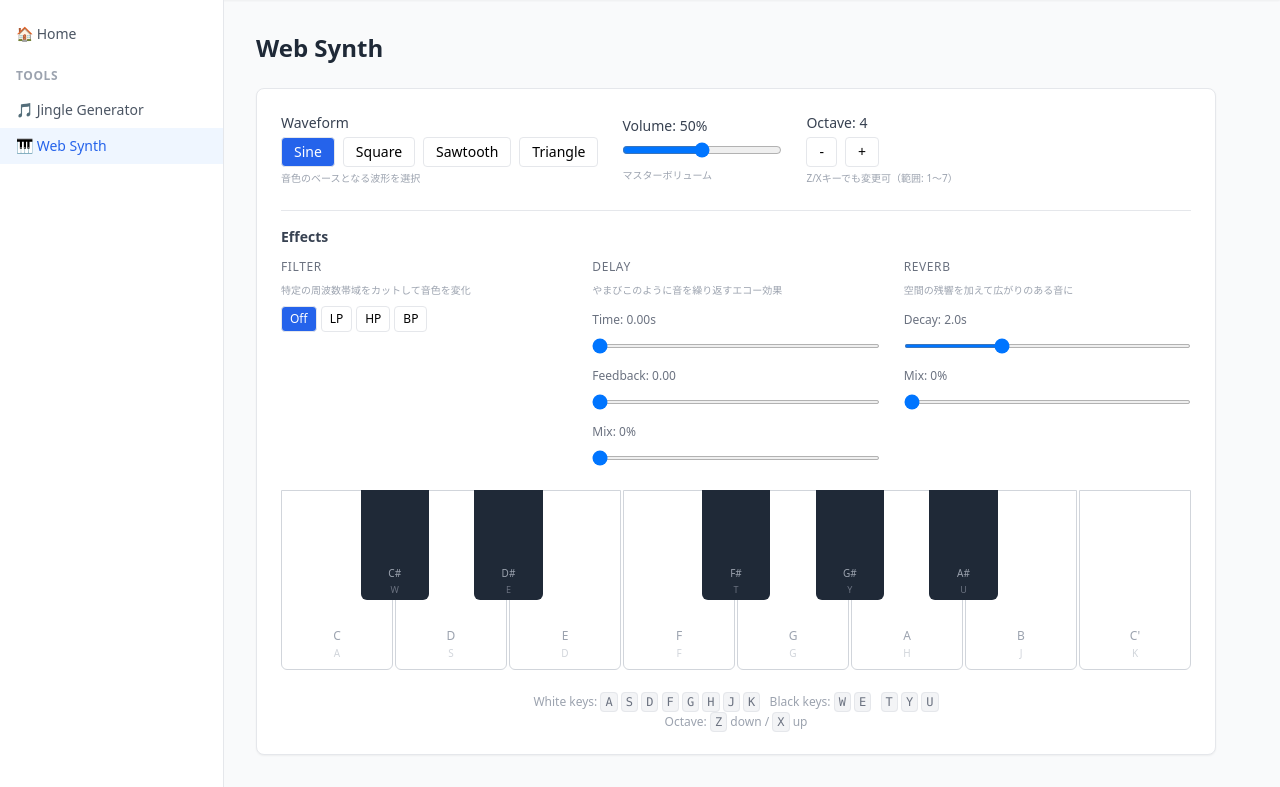
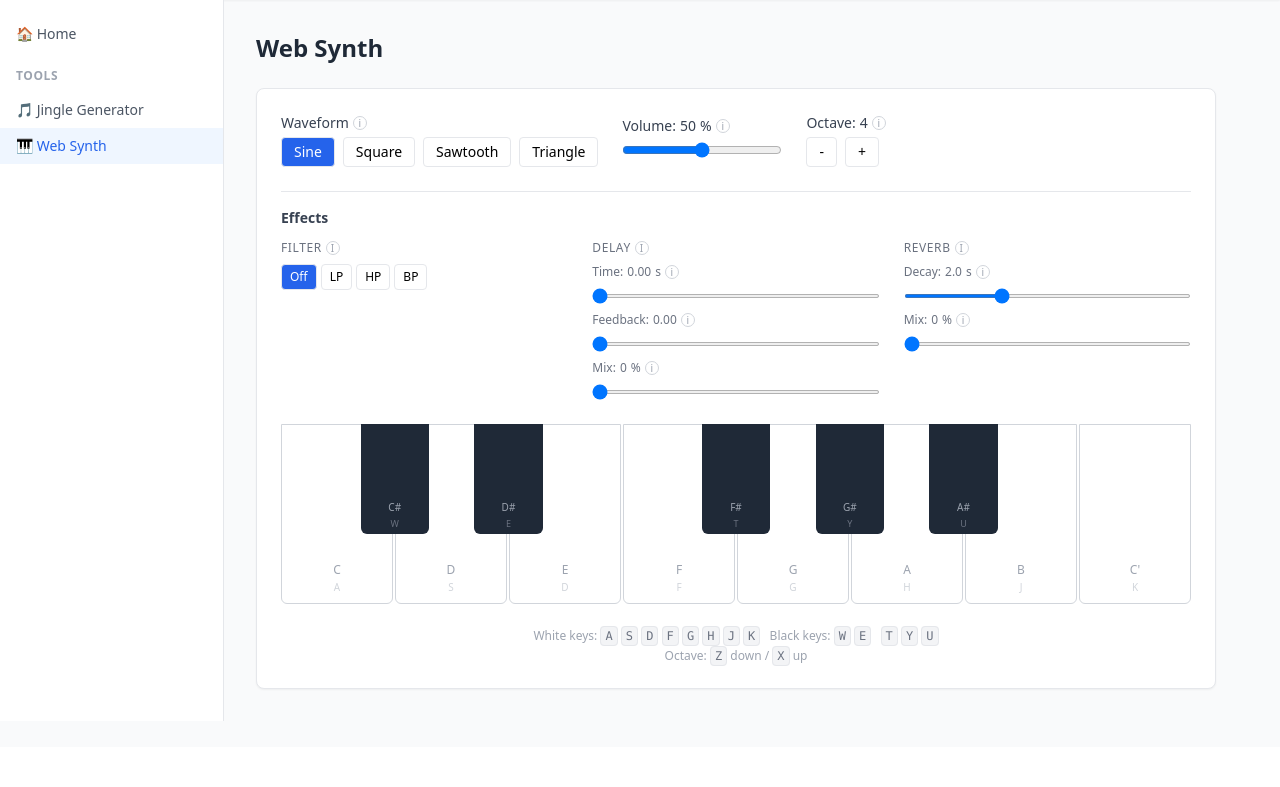
Before and after one commit to akiraak/sound-lab, a FastAPI app: page /tools/synth/ in a window 1280 px wide. Shown: the part 53-840 px from the top of the page. After the commit the page ends 774 px from the top, so only its background shows below. Run offline with FastAPI, Linux system fonts and the light colour scheme; some libraries are stand-ins or nearby versions.

Commit message:
web-synth: ヘルプを説明テキストからiアイコンのツールチップに変更
各コントロールのラベル横にiマークを配置し、ホバーで
ダークバルーンのツールチップが表示される形式に統一。

Co-Authored-By: Claude Opus 4.6 <noreply@anthropic.com>

```diff
--- a/web/src/soundlab_web/static/css/style.css
+++ b/web/src/soundlab_web/static/css/style.css
@@ -7,3 +7,54 @@ audio {
     text-overflow: ellipsis;
     white-space: nowrap;
 }
+
+/* Info tooltip */
+.info-tip {
+    position: relative;
+    display: inline-flex;
+    align-items: center;
+    justify-content: center;
+    width: 14px;
+    height: 14px;
+    font-size: 10px;
+    font-style: normal;
+    color: #9ca3af;
+    border: 1px solid #d1d5db;
+    border-radius: 50%;
+    cursor: help;
+    flex-shrink: 0;
+}
+.info-tip:hover {
+    color: #3b82f6;
+    border-color: #3b82f6;
+}
+.info-tip .info-tip-text {
+    display: none;
+    position: absolute;
+    bottom: calc(100% + 6px);
+    left: 50%;
+    transform: translateX(-50%);
+    background: #1f2937;
+    color: #f9fafb;
+    font-size: 11px;
+    line-height: 1.4;
+    padding: 6px 10px;
+    border-radius: 6px;
+    white-space: normal;
+    width: max-content;
+    max-width: 220px;
+    z-index: 50;
+    pointer-events: none;
+}
+.info-tip .info-tip-text::after {
+    content: "";
+    position: absolute;
+    top: 100%;
+    left: 50%;
+    transform: translateX(-50%);
+    border: 5px solid transparent;
+    border-top-color: #1f2937;
+}
+.info-tip:hover .info-tip-text {
+    display: block;
+}
--- a/web/src/soundlab_web/templates/tools/synth/index.html
+++ b/web/src/soundlab_web/templates/tools/synth/index.html
@@ -10,33 +10,35 @@
     <div class="flex flex-wrap items-center gap-6">
         <!-- Waveform selector -->
         <div>
-            <label class="block text-sm font-medium text-gray-700 mb-1" title="音の波形を選択します">Waveform</label>
+            <label class="flex items-center gap-1 text-sm font-medium text-gray-700 mb-1">
+                Waveform
+                <span class="info-tip">i<span class="info-tip-text">音色のベースとなる波形を選択。Sine=柔らかい、Square=ファミコン風、Sawtooth=明るく力強い、Triangle=素朴で丸い音</span></span>
+            </label>
             <div id="waveform-selector" class="flex gap-2">
-                <button data-wave="sine"     class="wave-btn px-3 py-1 text-sm rounded border" title="正弦波 - なめらかで柔らかい音">Sine</button>
-                <button data-wave="square"   class="wave-btn px-3 py-1 text-sm rounded border" title="矩形波 - ファミコンのような音">Square</button>
-                <button data-wave="sawtooth" class="wave-btn px-3 py-1 text-sm rounded border" title="ノコギリ波 - 明るく力強い音">Sawtooth</button>
-                <button data-wave="triangle" class="wave-btn px-3 py-1 text-sm rounded border" title="三角波 - 丸みのある素朴な音">Triangle</button>
+                <button data-wave="sine"     class="wave-btn px-3 py-1 text-sm rounded border">Sine</button>
+                <button data-wave="square"   class="wave-btn px-3 py-1 text-sm rounded border">Square</button>
+                <button data-wave="sawtooth" class="wave-btn px-3 py-1 text-sm rounded border">Sawtooth</button>
+                <button data-wave="triangle" class="wave-btn px-3 py-1 text-sm rounded border">Triangle</button>
             </div>
-            <p class="text-[10px] text-gray-400 mt-1">音色のベースとなる波形を選択</p>
         </div>
         <!-- Volume slider -->
         <div>
-            <label for="volume" class="block text-sm font-medium text-gray-700 mb-1" title="全体の音量を調整します">
+            <label for="volume" class="flex items-center gap-1 text-sm font-medium text-gray-700 mb-1">
                 Volume: <span id="volume-display">50</span>%
+                <span class="info-tip">i<span class="info-tip-text">全体の音量（マスターボリューム）を調整します</span></span>
             </label>
-            <input type="range" id="volume" min="0" max="100" value="50" class="w-40" title="マスターボリューム">
-            <p class="text-[10px] text-gray-400 mt-1">マスターボリューム</p>
+            <input type="range" id="volume" min="0" max="100" value="50" class="w-40">
         </div>
         <!-- Octave control -->
         <div>
-            <label class="block text-sm font-medium text-gray-700 mb-1" title="鍵盤の音域を変更します（1〜7）">
+            <label class="flex items-center gap-1 text-sm font-medium text-gray-700 mb-1">
                 Octave: <span id="octave-display">4</span>
+                <span class="info-tip">i<span class="info-tip-text">鍵盤の音域を変更（範囲: 1〜7）。キーボードの Z/X キーでも操作できます</span></span>
             </label>
             <div class="flex gap-2">
-                <button id="octave-down" class="px-3 py-1 text-sm rounded border hover:bg-gray-100" title="オクターブを下げる (Z)">-</button>
-                <button id="octave-up"   class="px-3 py-1 text-sm rounded border hover:bg-gray-100" title="オクターブを上げる (X)">+</button>
+                <button id="octave-down" class="px-3 py-1 text-sm rounded border hover:bg-gray-100">-</button>
+                <button id="octave-up"   class="px-3 py-1 text-sm rounded border hover:bg-gray-100">+</button>
             </div>
-            <p class="text-[10px] text-gray-400 mt-1">Z/Xキーでも変更可（範囲: 1〜7）</p>
         </div>
     </div>
 
@@ -47,55 +49,82 @@
 
             <!-- Filter -->
             <div class="space-y-2">
-                <label class="block text-xs font-medium text-gray-500 uppercase tracking-wider" title="特定の周波数帯域を強調・カットするフィルター">Filter</label>
-                <p class="text-[10px] text-gray-400">特定の周波数帯域をカットして音色を変化</p>
+                <label class="flex items-center gap-1 text-xs font-medium text-gray-500 uppercase tracking-wider">
+                    Filter
+                    <span class="info-tip">i<span class="info-tip-text">特定の周波数帯域をカットして音色を変化させるフィルター。LP=高音カット、HP=低音カット、BP=指定周波数付近のみ通す</span></span>
+                </label>
                 <div class="flex gap-1">
-                    <button data-filter="off"      class="filter-btn px-2 py-1 text-xs rounded border" title="フィルターなし">Off</button>
-                    <button data-filter="lowpass"   class="filter-btn px-2 py-1 text-xs rounded border" title="ローパス - 高音をカット。こもった音に">LP</button>
-                    <button data-filter="highpass"  class="filter-btn px-2 py-1 text-xs rounded border" title="ハイパス - 低音をカット。薄い音に">HP</button>
-                    <button data-filter="bandpass"  class="filter-btn px-2 py-1 text-xs rounded border" title="バンドパス - 指定周波数付近のみ通す">BP</button>
+                    <button data-filter="off"      class="filter-btn px-2 py-1 text-xs rounded border">Off</button>
+                    <button data-filter="lowpass"   class="filter-btn px-2 py-1 text-xs rounded border">LP</button>
+                    <button data-filter="highpass"  class="filter-btn px-2 py-1 text-xs rounded border">HP</button>
+                    <button data-filter="bandpass"  class="filter-btn px-2 py-1 text-xs rounded border">BP</button>
                 </div>
                 <div id="filter-params" class="space-y-1 hidden">
                     <div>
-                        <label class="text-xs text-gray-500" title="カットオフ周波数 - この周波数を境にフィルターが効く">Freq: <span id="filter-freq-display">8000</span>Hz</label>
-                        <input type="range" id="filter-freq" min="100" max="8000" value="8000" step="10" class="w-full h-1" title="カットオフ周波数（100〜8000Hz）">
+                        <label class="flex items-center gap-1 text-xs text-gray-500">
+                            Freq: <span id="filter-freq-display">8000</span>Hz
+                            <span class="info-tip">i<span class="info-tip-text">カットオフ周波数（100〜8000Hz）。この周波数を境にフィルターが効きます</span></span>
+                        </label>
+                        <input type="range" id="filter-freq" min="100" max="8000" value="8000" step="10" class="w-full h-1">
                     </div>
                     <div>
-                        <label class="text-xs text-gray-500" title="レゾナンス - カットオフ付近の音を強調する度合い">Q: <span id="filter-q-display">1.0</span></label>
-                        <input type="range" id="filter-q" min="0.1" max="20" value="1" step="0.1" class="w-full h-1" title="レゾナンス（0.1〜20）高いほどクセが強い">
+                        <label class="flex items-center gap-1 text-xs text-gray-500">
+                            Q: <span id="filter-q-display">1.0</span>
+                            <span class="info-tip">i<span class="info-tip-text">レゾナンス（0.1〜20）。カットオフ付近の音を強調する度合い。高いほどクセが強くなります</span></span>
+                        </label>
+                        <input type="range" id="filter-q" min="0.1" max="20" value="1" step="0.1" class="w-full h-1">
                     </div>
                 </div>
             </div>
 
             <!-- Delay -->
             <div class="space-y-2">
-                <label class="block text-xs font-medium text-gray-500 uppercase tracking-wider" title="音を遅らせて繰り返すエコー効果">Delay</label>
-                <p class="text-[10px] text-gray-400">やまびこのように音を繰り返すエコー効果</p>
+                <label class="flex items-center gap-1 text-xs font-medium text-gray-500 uppercase tracking-wider">
+                    Delay
+                    <span class="info-tip">i<span class="info-tip-text">やまびこのように音を遅らせて繰り返すエコー効果。Time/Feedbackで繰り返しの間隔と回数、Mixで効果の強さを調整</span></span>
+                </label>
                 <div>
-                    <label class="text-xs text-gray-500" title="繰り返しの間隔（秒）">Time: <span id="delay-time-display">0.00</span>s</label>
-                    <input type="range" id="delay-time" min="0" max="1" value="0" step="0.01" class="w-full h-1" title="ディレイタイム（0〜1秒）">
+                    <label class="flex items-center gap-1 text-xs text-gray-500">
+                        Time: <span id="delay-time-display">0.00</span>s
+                        <span class="info-tip">i<span class="info-tip-text">繰り返しの間隔（0〜1秒）</span></span>
+                    </label>
+                    <input type="range" id="delay-time" min="0" max="1" value="0" step="0.01" class="w-full h-1">
                 </div>
                 <div>
-                    <label class="text-xs text-gray-500" title="繰り返しの減衰量。高いほど長く繰り返す">Feedback: <span id="delay-feedback-display">0.00</span></label>
-                    <input type="range" id="delay-feedback" min="0" max="0.9" value="0" step="0.01" class="w-full h-1" title="フィードバック量（0〜0.9）">
+                    <label class="flex items-center gap-1 text-xs text-gray-500">
+                        Feedback: <span id="delay-feedback-display">0.00</span>
+                        <span class="info-tip">i<span class="info-tip-text">繰り返しの減衰量（0〜0.9）。高いほど長く繰り返します</span></span>
+                    </label>
+                    <input type="range" id="delay-feedback" min="0" max="0.9" value="0" step="0.01" class="w-full h-1">
                 </div>
                 <div>
-                    <label class="text-xs text-gray-500" title="原音とディレイ音のバランス">Mix: <span id="delay-mix-display">0</span>%</label>
-                    <input type="range" id="delay-mix" min="0" max="100" value="0" class="w-full h-1" title="Dry/Wetミックス（0%=原音のみ）">
+                    <label class="flex items-center gap-1 text-xs text-gray-500">
+                        Mix: <span id="delay-mix-display">0</span>%
+                        <span class="info-tip">i<span class="info-tip-text">原音とディレイ音のバランス。0%=原音のみ、100%=エコーのみ</span></span>
+                    </label>
+                    <input type="range" id="delay-mix" min="0" max="100" value="0" class="w-full h-1">
                 </div>
             </div>
 
             <!-- Reverb -->
             <div class="space-y-2">
-                <label class="block text-xs font-medium text-gray-500 uppercase tracking-wider" title="部屋の残響をシミュレートするリバーブ">Reverb</label>
-                <p class="text-[10px] text-gray-400">空間の残響を加えて広がりのある音に</p>
+                <label class="flex items-center gap-1 text-xs font-medium text-gray-500 uppercase tracking-wider">
+                    Reverb
+                    <span class="info-tip">i<span class="info-tip-text">空間の残響をシミュレート。部屋やホールで鳴っているような広がりのある音になります</span></span>
+                </label>
                 <div>
-                    <label class="text-xs text-gray-500" title="残響の長さ。長いほど広い空間のような響き">Decay: <span id="reverb-decay-display">2.0</span>s</label>
-                    <input type="range" id="reverb-decay" min="0.5" max="5" value="2" step="0.1" class="w-full h-1" title="残響時間（0.5〜5秒）">
+                    <label class="flex items-center gap-1 text-xs text-gray-500">
+                        Decay: <span id="reverb-decay-display">2.0</span>s
+                        <span class="info-tip">i<span class="info-tip-text">残響の長さ（0.5〜5秒）。長いほど広い空間のような響きになります</span></span>
+                    </label>
+                    <input type="range" id="reverb-decay" min="0.5" max="5" value="2" step="0.1" class="w-full h-1">
                 </div>
                 <div>
-                    <label class="text-xs text-gray-500" title="原音とリバーブ音のバランス">Mix: <span id="reverb-mix-display">0</span>%</label>
-                    <input type="range" id="reverb-mix" min="0" max="100" value="0" class="w-full h-1" title="Dry/Wetミックス（0%=原音のみ）">
+                    <label class="flex items-center gap-1 text-xs text-gray-500">
+                        Mix: <span id="reverb-mix-display">0</span>%
+                        <span class="info-tip">i<span class="info-tip-text">原音とリバーブ音のバランス。0%=原音のみ、100%=残響のみ</span></span>
+                    </label>
+                    <input type="range" id="reverb-mix" min="0" max="100" value="0" class="w-full h-1">
                 </div>
             </div>
 
```
